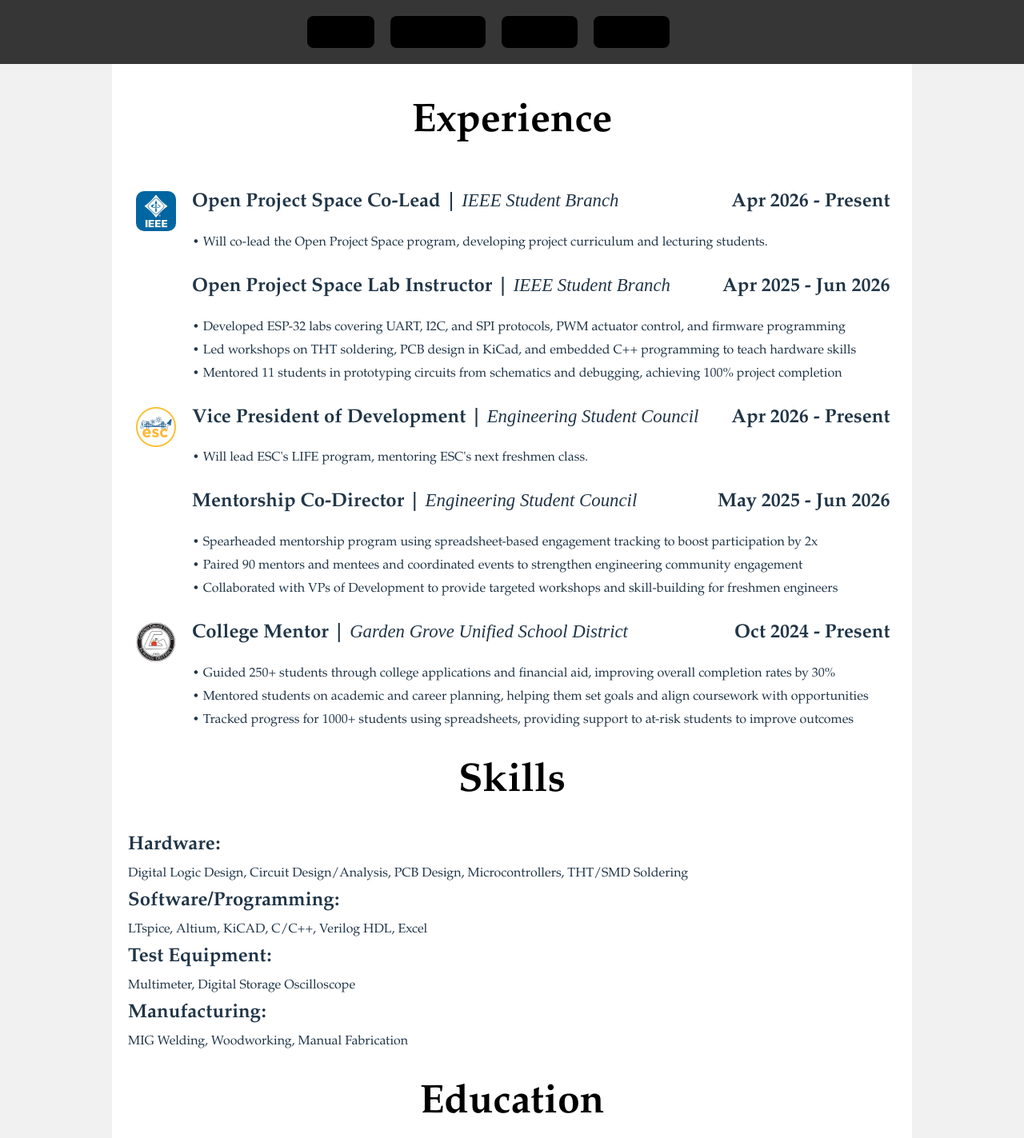
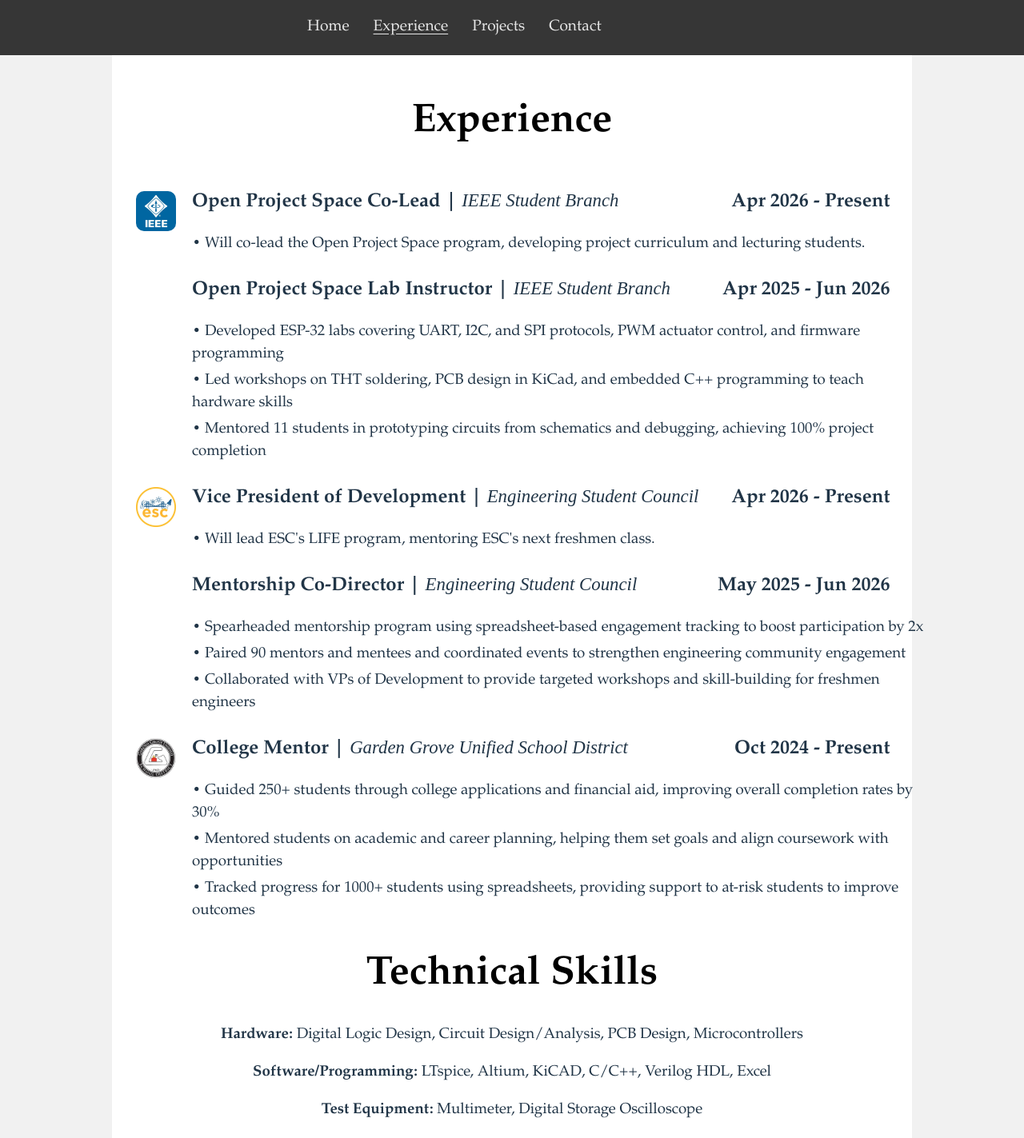
Before and after one commit to marvinnguyen617/myportfolio, a React (Vite) app: page /#/experience in a window 1280 px wide. Shown: the top 1423 px of the page at 80% size. Built offline with nearby package versions, Linux system fonts and the light colour scheme.

Commit message:
cleaned up page/navbar formatting

```diff
--- a/src/App.css
+++ b/src/App.css
@@ -64,6 +64,9 @@ body {
   font-family: 'Times New Roman', Times, serif;
   font-size: 95%;
   font-weight: 100;
+}
+.light {
+  font-weight: lighter;
 }
 
 .main {
--- a/src/Components/navbar.css
+++ b/src/Components/navbar.css
@@ -14,18 +14,25 @@
     border-radius: 0;
 }
 
-.navbutton {
-    background-color: #000000;
-    height: 40px;
+.navlink {
+    height: auto;
     width: auto;
     display: block;
+}
+.navlink:active {
+  text-decoration: underline;
+}
+.navlink.active {
+  text-decoration: underline;
+  text-underline-offset: 4px;
 }
 
 .navleft, .navright {
     display: flex;
     flex-direction: row;
     align-items: center;
-    gap: 20px;
+    gap: 30px;
+    font-size: 1.2em;
 }
 
 .navleft {
--- a/src/Components/navbar.tsx
+++ b/src/Components/navbar.tsx
@@ -1,4 +1,4 @@
-import { Link } from 'react-router-dom'
+import { NavLink } from 'react-router-dom'
 import "./navbar.css"
 
 export function Navbar() {
@@ -6,10 +6,10 @@ export function Navbar() {
         <nav className="navbar">
 
             <div className="navleft">
-            <Link to ="/"><button className="navbutton">Home</button></Link>
-            <Link to ="/experience"><button className="navbutton">Experience</button></Link>
-            <Link to ="/projects"><button className="navbutton">Projects</button></Link>
-            <Link to ="/contact"><button className="navbutton">Contact</button></Link>
+                <NavLink to="/" className="navlink">Home</NavLink>
+                <NavLink to="/experience" className="navlink">Experience</NavLink>
+                <NavLink to="/projects" className="navlink">Projects</NavLink>
+                <NavLink to="/contact" className="navlink">Contact</NavLink>
             </div>
 
         </nav>
--- a/src/Pages/experience.tsx
+++ b/src/Pages/experience.tsx
@@ -17,14 +17,14 @@ export function Experience() {
                             <h2><span className="altlefttext">Open Project Space Co-Lead | </span><span className="italic">IEEE Student Branch </span></h2>
                             <h2 className="altrighttext">Apr 2026 - Present</h2>
                         </div>
-                        <p className="altlefttext">• Will co-lead the Open Project Space program, developing project curriculum and lecturing students.</p>
+                        <h3 className="altlefttext light">• Will co-lead the Open Project Space program, developing project curriculum and lecturing students.</h3>
                         <div className="altrow">
                             <h2><span className="altlefttext">Open Project Space Lab Instructor | </span><span className="italic">IEEE Student Branch </span></h2>
                             <h2 className="altrighttext">Apr 2025 - Jun 2026</h2>
                         </div>
-                        <p className="altlefttext">• Developed ESP-32 labs covering UART, I2C, and SPI protocols, PWM actuator control, and firmware programming</p>
-                        <p className="altlefttext">• Led workshops on THT soldering, PCB design in KiCad, and embedded C++ programming to teach hardware skills</p>
-                        <p className="altlefttext">• Mentored 11 students in prototyping circuits from schematics and debugging, achieving 100% project completion</p>
+                        <h3 className="altlefttext light">• Developed ESP-32 labs covering UART, I2C, and SPI protocols, PWM actuator control, and firmware programming</h3>
+                        <h3 className="altlefttext light">• Led workshops on THT soldering, PCB design in KiCad, and embedded C++ programming to teach hardware skills</h3>
+                        <h3 className="altlefttext light">• Mentored 11 students in prototyping circuits from schematics and debugging, achieving 100% project completion</h3>
                     </div>
                 </div>
                 <div className = "experiencecontainer">
@@ -34,14 +34,14 @@ export function Experience() {
                             <h2><span className="altlefttext">Vice President of Development | </span><span className="italic">Engineering Student Council </span></h2>
                             <h2 className="altrighttext">Apr 2026 - Present</h2>
                         </div>
-                        <p className="altlefttext">• Will lead ESC's LIFE program, mentoring ESC's next freshmen class.</p>
+                        <h3 className="altlefttext light">• Will lead ESC's LIFE program, mentoring ESC's next freshmen class.</h3>
                         <div className="altrow">
                             <h2><span className="altlefttext">Mentorship Co-Director | </span><span className="italic">Engineering Student Council </span></h2>
                             <h2 className="altrighttext">May 2025 - Jun 2026</h2>
                         </div>
-                        <p className="altlefttext">• Spearheaded mentorship program using spreadsheet-based engagement tracking to boost participation by 2x</p>
-                        <p className="altlefttext">• Paired 90 mentors and mentees and coordinated events to strengthen engineering community engagement</p>
-                        <p className="altlefttext">• Collaborated with VPs of Development to provide targeted workshops and skill-building for freshmen engineers</p>
+                        <h3 className="altlefttext light">• Spearheaded mentorship program using spreadsheet-based engagement tracking to boost participation by 2x</h3>
+                        <h3 className="altlefttext light">• Paired 90 mentors and mentees and coordinated events to strengthen engineering community engagement</h3>
+                        <h3 className="altlefttext light">• Collaborated with VPs of Development to provide targeted workshops and skill-building for freshmen engineers</h3>
                     </div>
                 </div>
                 <div className = "experiencecontainer">
@@ -51,42 +51,23 @@ export function Experience() {
                             <h2><span className="altlefttext">College Mentor | </span><span className="italic">Garden Grove Unified School District</span></h2>
                             <h2 className="altrighttext">Oct 2024 - Present</h2>
                         </div>
-                        <p className="altlefttext">• Guided 250+ students through college applications and financial aid, improving overall completion rates by 30%</p>
-                        <p className="altlefttext">• Mentored students on academic and career planning, helping them set goals and align coursework with opportunities</p>
-                        <p className="altlefttext">• Tracked progress for 1000+ students using spreadsheets, providing support to at-risk students to improve outcomes</p>
+                        <h3 className="altlefttext light">• Guided 250+ students through college applications and financial aid, improving overall completion rates by 30%</h3>
+                        <h3 className="altlefttext light">• Mentored students on academic and career planning, helping them set goals and align coursework with opportunities</h3>
+                        <h3 className="altlefttext light">• Tracked progress for 1000+ students using spreadsheets, providing support to at-risk students to improve outcomes</h3>
                     </div>
                 </div>
 
-                <h1>Skills</h1>
-                    <div className="alttextcontainer">
-                        <div className="altrow">
-                            <h2 className="altlefttext">Hardware: </h2>
-                        </div>
-                        <p className="altlefttext">Digital Logic Design, Circuit Design/Analysis, PCB Design, Microcontrollers, THT/SMD Soldering</p>
-                    </div>
-                    <div className="alttextcontainer">
-                        <div className="altrow">
-                            <h2 className="altlefttext">Software/Programming: </h2>
-                        </div>
-                        <p className="altlefttext">LTspice, Altium, KiCAD, C/C++, Verilog HDL, Excel</p>
-                    </div>
-                    <div className="alttextcontainer">
-                        <div className="altrow">
-                            <h2 className="altlefttext">Test Equipment: </h2>
-                        </div>
-                        <p className="altlefttext">Multimeter, Digital Storage Oscilloscope</p>
-                    </div>
-                    <div className="alttextcontainer">
-                        <div className="altrow">
-                            <h2 className="altlefttext">Manufacturing: </h2>
-                        </div>
-                        <p className="altlefttext">MIG Welding, Woodworking, Manual Fabrication</p>
-                    </div>
+                <h1>Technical Skills</h1>
+                    <h3>Hardware: <span className="light">Digital Logic Design, Circuit Design/Analysis, PCB Design, Microcontrollers</span></h3>
+                    <h3>Software/Programming: <span className="light">LTspice, Altium, KiCAD, C/C++, Verilog HDL, Excel</span></h3>
+                    <h3>Test Equipment: <span className="light">Multimeter, Digital Storage Oscilloscope</span></h3>
+                    <h3>Manufacturing: <span className="light">THT/SMD Soldering, MIG Welding, Woodworking, Manual Fabrication</span></h3>
 
                 <h1>Education</h1>
-                <h2>B.S. Electrical Engineering, Minor in Biomedical Engineering</h2>
-                <h2>University of California - Irvine | Expected Graduation: May 2028</h2>
+                <h3>B.S. Electrical Engineering, Minor in Biomedical Engineering</h3>
+                <h3><span  className = "italic">University of California - Irvine | Expected Graduation: May 2028</span></h3>
                 <br></br>
+
             </div>
         </div>
     </>
--- a/src/Pages/projects.tsx
+++ b/src/Pages/projects.tsx
@@ -20,17 +20,17 @@ export function Projects() {
         </div>
         <div className="column">
             <div className="content">
-            <img src={rocklock1} alt="RockLock" className="contentimage" />
-            <h3>RockLock</h3>
-            <p>My team's 3rd place submission for ESC's EngiTank.</p>
+            <img src={processor} alt="Processor" className="contentimage" />
+            <h3>RISC-V Single Cycle Processor</h3>
+            <p>Capstone project for EECS 31L, a digital logic design.</p>
             <br></br>
             </div>
         </div>
         <div className="column">
             <div className="content">
-            <img src={processor} alt="Processor" className="contentimage" />
-            <h3>RISC-V Single Cycle Processor</h3>
-            <p>Capstone project for EECS 31L, a digital logic design.</p>
+            <img src={rocklock1} alt="RockLock" className="contentimage" />
+            <h3>RockLock</h3>
+            <p>My team's 3rd place submission for ESC's EngiTank.</p>
             <br></br>
             </div>
         </div>
--- a/src/index.css
+++ b/src/index.css
@@ -15,11 +15,11 @@
 
 a {
   font-weight: 500;
-  color: #646cff;
+  color: #ffffffe0;
   text-decoration: inherit;
 }
 a:hover {
-  color: #535bf2;
+  color: #ffffff;
 }
 
 body {
@@ -42,7 +42,6 @@ button {
   font-size: 1em;
   font-weight: 500;
   font-family: inherit;
-  background-color: #1a1a1a;
   transition: border-color 0.25s;
 }
 button:hover {
@@ -50,7 +49,7 @@ button:hover {
 }
 button:focus,
 button:focus-visible {
-  outline: 4px auto -webkit-focus-ring-color;
+  outline: none;
 }
 
 @media (prefers-color-scheme: light) {
```
